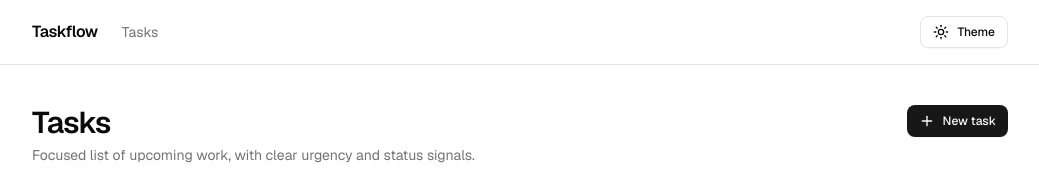
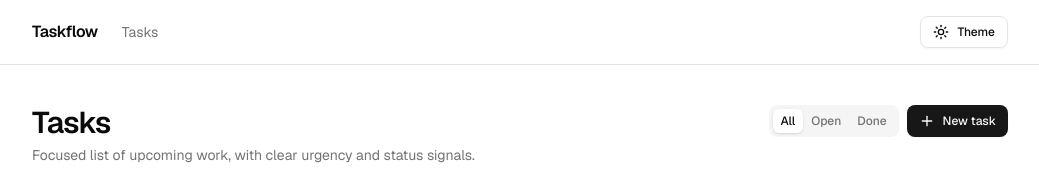
Before and after one commit to evgenursic/task_manager, a Next.js app: page /tasks in a window 1280 px wide. Shown: the top 195 px of the page, without its empty margins (120-1159 px from the left). Built offline with nearby package versions, Linux system fonts and the light colour scheme; no server answers; the database is empty.

Commit message:
feat: add done toggle with accessible controls

```diff
--- a/app/tasks/page.js
+++ b/app/tasks/page.js
@@ -1,9 +1,11 @@
+import Link from "next/link";
 import { EmptyState } from "@/components/empty-state";
 import { PageTitle } from "@/components/page-title";
 import { Badge } from "@/components/ui/badge";
 import { listTasks } from "@/lib/tasks/service";
 import { cn } from "@/lib/utils";
 import { TaskCreateDialog } from "./task-create-dialog";
+import { TaskDoneToggle } from "./task-done-toggle";
 import { TaskRowActions } from "./task-row-actions";
 
 /** @typedef {import("@prisma/client").Task} Task */
@@ -18,6 +20,12 @@ const STATUS_LABELS = {
   OPEN: "Open",
   DONE: "Done",
 };
+
+const STATUS_FILTER_OPTIONS = [
+  { value: "all", label: "All" },
+  { value: "open", label: "Open" },
+  { value: "done", label: "Done" },
+];
 
 /**
  * @param {Date | null} value
@@ -57,6 +65,16 @@ function isOverdue(task, now) {
   }
 
   return task.dueAt.getTime() < now.getTime();
+}
+
+/**
+ * @param {unknown} value
+ */
+function normalizeStatusFilter(value) {
+  if (value === "open" || value === "done" || value === "all") {
+    return value;
+  }
+  return "all";
 }
 
 /**
@@ -105,6 +123,7 @@ function TaskItem({ task, now }) {
               <Badge variant={done ? "secondary" : "outline"}>{STATUS_LABELS[task.status]}</Badge>
               {overdue ? <Badge variant="destructive">Overdue</Badge> : null}
             </div>
+            <TaskDoneToggle taskId={task.id} title={task.title} initialStatus={task.status} />
             <TaskRowActions task={taskForActions} />
           </div>
         </div>
@@ -128,9 +147,17 @@ function TaskItem({ task, now }) {
   );
 }
 
-export default async function TasksPage() {
+export default async function TasksPage({ searchParams }) {
   const now = new Date();
-  const { items: tasks } = await listTasks({ sort: { field: "dueAt", direction: "asc" } });
+  const params = await Promise.resolve(searchParams);
+  const statusFilter = normalizeStatusFilter(params?.status);
+  const serviceStatus =
+    statusFilter === "open" ? "OPEN" : statusFilter === "done" ? "DONE" : undefined;
+
+  const { items: tasks } = await listTasks({
+    status: serviceStatus,
+    sort: { field: "dueAt", direction: "asc" },
+  });
 
   const dueSoonTasks = tasks.filter((task) => isDueSoon(task, now));
   const otherTasks = tasks.filter((task) => !isDueSoon(task, now));
@@ -140,7 +167,33 @@ export default async function TasksPage() {
       <PageTitle
         title="Tasks"
         description="Focused list of upcoming work, with clear urgency and status signals."
-        actions={<TaskCreateDialog />}
+        actions={
+          <div className="flex flex-wrap items-center gap-2">
+            <div className="bg-muted inline-flex items-center rounded-md p-1">
+              {STATUS_FILTER_OPTIONS.map((option) => {
+                const isActive = statusFilter === option.value;
+
+                return (
+                  <Link
+                    key={option.value}
+                    href={option.value === "all" ? "/tasks" : `/tasks?status=${option.value}`}
+                    className={cn(
+                      "rounded-sm px-2 py-1 text-xs font-medium transition-colors",
+                      "focus-visible:ring-ring/50 focus-visible:ring-2 focus-visible:outline-none",
+                      isActive
+                        ? "bg-background text-foreground shadow-sm"
+                        : "text-muted-foreground hover:text-foreground"
+                    )}
+                    aria-current={isActive ? "page" : undefined}
+                  >
+                    {option.label}
+                  </Link>
+                );
+              })}
+            </div>
+            <TaskCreateDialog />
+          </div>
+        }
       />
 
       <section className="space-y-3" aria-labelledby="due-soon-heading">
--- /dev/null
+++ b/app/tasks/task-done-toggle.jsx
@@ -0,0 +1,75 @@
+"use client";
+
+import { useState } from "react";
+import { useRouter } from "next/navigation";
+import { Check } from "lucide-react";
+import { toast } from "sonner";
+import { toggleTaskDoneAction } from "@/app/tasks/actions";
+import { cn } from "@/lib/utils";
+
+/**
+ * @param {{
+ *   taskId: string;
+ *   title: string;
+ *   initialStatus: "OPEN" | "DONE";
+ * }} props
+ */
+export function TaskDoneToggle({ taskId, title, initialStatus }) {
+  const router = useRouter();
+  const [optimisticStatus, setOptimisticStatus] = useState(initialStatus);
+  const [isToggling, setIsToggling] = useState(false);
+  const isDone = optimisticStatus === "DONE";
+
+  async function handleToggle() {
+    if (isToggling) {
+      return;
+    }
+
+    const previousStatus = optimisticStatus;
+    const nextStatus = previousStatus === "DONE" ? "OPEN" : "DONE";
+    setOptimisticStatus(nextStatus);
+    setIsToggling(true);
+
+    try {
+      const result = await toggleTaskDoneAction({ id: taskId });
+
+      if (!result.ok) {
+        setOptimisticStatus(previousStatus);
+        toast.error(result.error.message);
+        return;
+      }
+
+      router.refresh();
+    } finally {
+      setIsToggling(false);
+    }
+  }
+
+  return (
+    <button
+      type="button"
+      onClick={handleToggle}
+      disabled={isToggling}
+      aria-pressed={isDone}
+      aria-label={isDone ? `Mark ${title} as open` : `Mark ${title} as done`}
+      className={cn(
+        "group border-input bg-background hover:bg-accent hover:text-accent-foreground inline-flex h-8 items-center gap-2 rounded-md border px-2 text-xs font-medium transition-all",
+        "focus-visible:ring-ring/50 focus-visible:ring-2 focus-visible:outline-none",
+        isDone && "border-emerald-500/40 bg-emerald-500/10 text-emerald-700 dark:text-emerald-300",
+        isToggling && "animate-pulse"
+      )}
+    >
+      <span
+        className={cn(
+          "inline-flex size-4 items-center justify-center rounded-sm border transition-transform duration-200",
+          isDone
+            ? "scale-100 border-emerald-600 bg-emerald-600 text-white"
+            : "border-muted-foreground/40 scale-90 text-transparent group-hover:scale-100"
+        )}
+      >
+        <Check className="h-3 w-3" />
+      </span>
+      <span>{isDone ? "Done" : "Mark done"}</span>
+    </button>
+  );
+}
```
